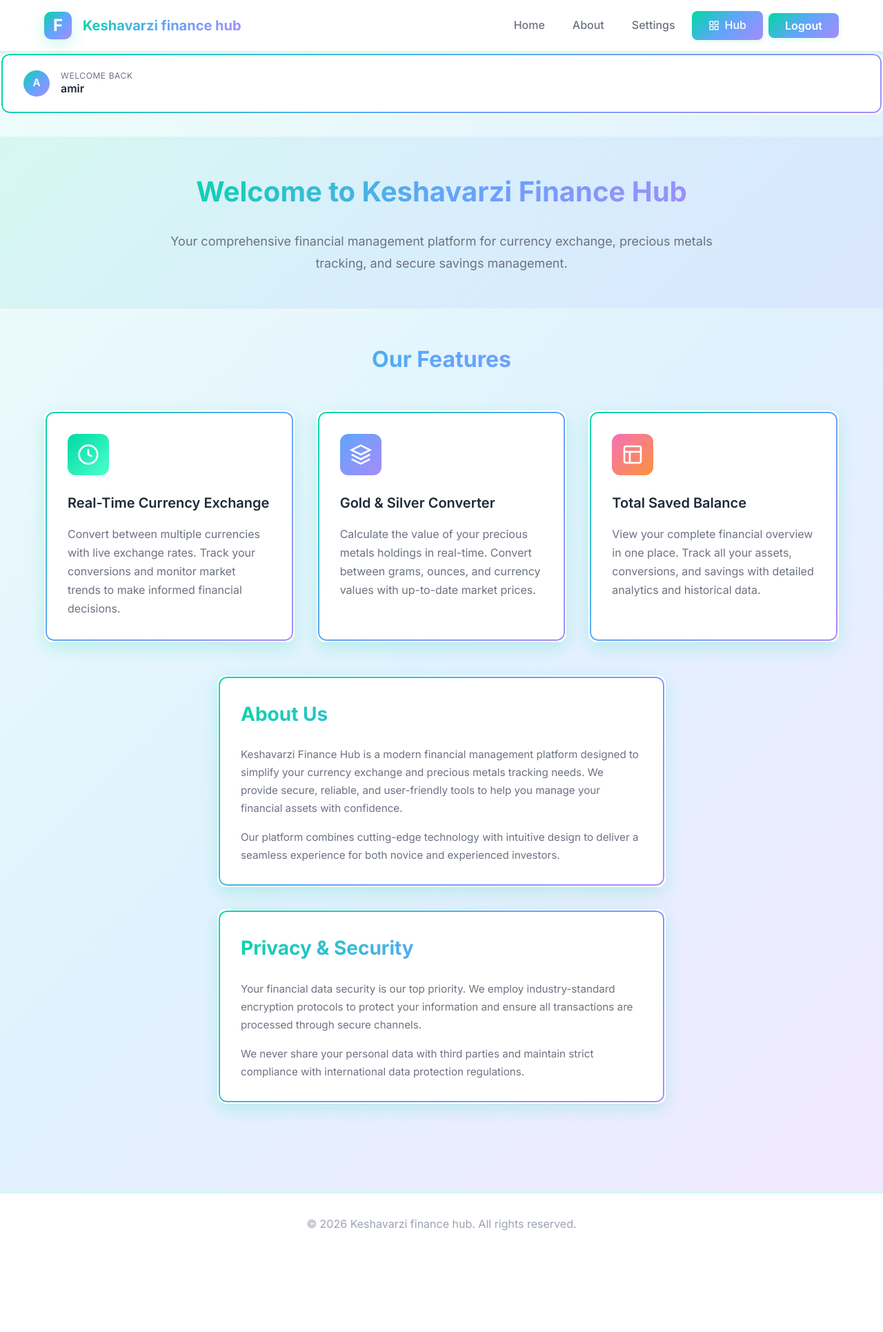
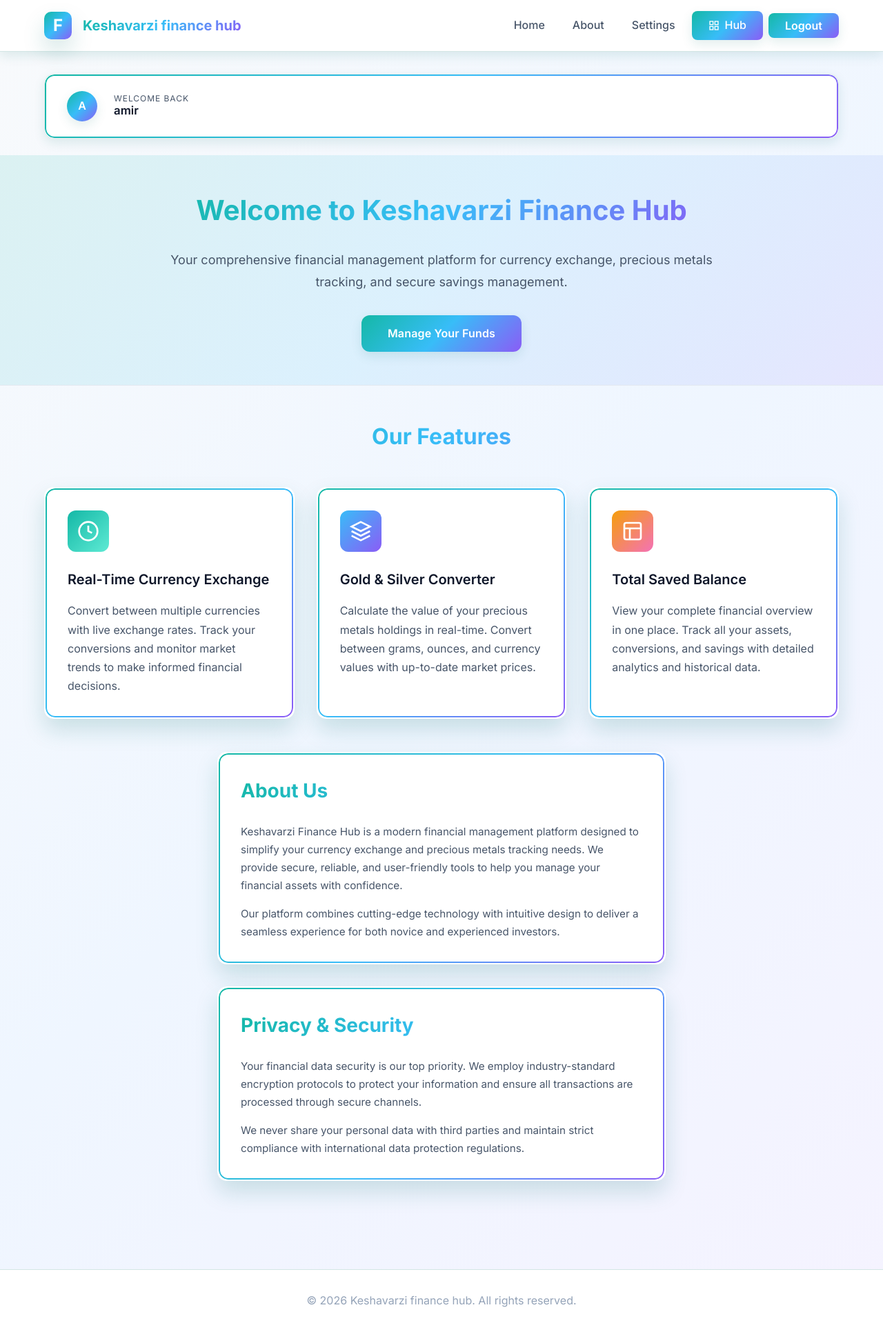
Before and after one commit to Amir-Sajedi/FinanceHub, a Django app: page / in a window 1280 px wide. Shown: the whole page at 69% size. Before the commit the page ends 1784 px from the top, so only its background shows below. Run offline with Django 5.2, Linux system fonts and the light colour scheme; a user stored in the database is signed in.

Commit message:
Refresh UI palette and layout
Agent-Logs-Url: https://github.com/Amir-Sajedi/FinanceHub/sessions/f5f2685c-553a-4247-866e-2b99e1f11c83

Co-authored-by: Amir-Sajedi <190197593+Amir-Sajedi@users.noreply.github.com>

```diff
--- a/bkiblog/blog/static/blog/index.css
+++ b/bkiblog/blog/static/blog/index.css
@@ -1,31 +1,32 @@
     :root {
-        --primary-green: #00d9a3;
-        --primary-green-dark: #00b386;
-        --primary-green-light: #4dffcd;
-        --accent-green: #7fffd4;
-        --accent-purple: #a78bfa;
-        --accent-blue: #60a5fa;
+        --primary-green: #14b8a6;
+        --primary-green-dark: #0f766e;
+        --primary-green-light: #5eead4;
+        --accent-green: #2dd4bf;
+        --accent-purple: #8b5cf6;
+        --accent-blue: #38bdf8;
         --accent-pink: #f472b6;
-        --accent-orange: #fb923c;
+        --accent-orange: #f59e0b;
         --bg-primary: #ffffff;
-        --bg-secondary: #f0fdfa;
+        --bg-secondary: #f8fafc;
         --bg-card: #ffffff;
-        --text-primary: #1f2937;
-        --text-secondary: #6b7280;
-        --text-light: #9ca3af;
-        --border-color: #e5e7eb;
-        --shadow-sm: 0 2px 8px rgba(0, 217, 163, 0.15);
-        --shadow-md: 0 8px 24px rgba(0, 217, 163, 0.2);
-        --shadow-lg: 0 16px 48px rgba(0, 217, 163, 0.25);
-        --gradient-vibrant: linear-gradient(135deg, #00d9a3 0%, #60a5fa 50%, #a78bfa 100%);
-        --gradient-warm: linear-gradient(135deg, #fb923c 0%, #f472b6 100%);
+        --text-primary: #0f172a;
+        --text-secondary: #475569;
+        --text-light: #94a3b8;
+        --border-color: #e2e8f0;
+        --shadow-sm: 0 6px 16px rgba(15, 118, 110, 0.12);
+        --shadow-md: 0 16px 32px rgba(15, 118, 110, 0.18);
+        --shadow-lg: 0 24px 48px rgba(15, 118, 110, 0.22);
+        --gradient-vibrant: linear-gradient(135deg, #14b8a6 0%, #38bdf8 50%, #8b5cf6 100%);
+        --gradient-warm: linear-gradient(135deg, #f59e0b 0%, #f472b6 100%);
+        --gradient-bg: linear-gradient(135deg, #f8fafc 0%, #eff6ff 50%, #f5f3ff 100%);
         --spacing-xs: 0.5rem;
         --spacing-sm: 1rem;
         --spacing-md: 1.5rem;
         --spacing-lg: 2rem;
         --spacing-xl: 3rem;
-        --border-radius: 12px;
-        --transition: all 0.3s cubic-bezier(0.4, 0, 0.2, 1);
+        --border-radius: 14px;
+        --transition: all 0.25s ease;
     }
 
     * {
@@ -42,7 +43,7 @@
         font-family: 'Inter', -apple-system, BlinkMacSystemFont, 'Segoe UI', sans-serif;
         line-height: 1.6;
         color: var(--text-primary);
-        background: linear-gradient(135deg, #f0fdfa 0%, #e0f2fe 50%, #f3e8ff 100%);
+        background: var(--gradient-bg);
         min-height: 100vh;
     }
 
@@ -52,7 +53,7 @@
         position: sticky;
         top: 0;
         z-index: 1000;
-        border-bottom: 2px solid rgba(0, 217, 163, 0.2);
+        border-bottom: 1px solid rgba(15, 118, 110, 0.18);
     }
 
     .nav-container {
@@ -111,7 +112,7 @@
 
     .nav-links a:hover {
         color: var(--primary-green);
-        background: linear-gradient(135deg, rgba(0, 217, 163, 0.1) 0%, rgba(96, 165, 250, 0.1) 100%);
+        background: linear-gradient(135deg, rgba(20, 184, 166, 0.12) 0%, rgba(56, 189, 248, 0.12) 100%);
         border-radius: 12px;
     }
 
@@ -133,11 +134,11 @@
     .signup-btn:hover {
         transform: translateY(-2px);
         box-shadow: var(--shadow-md);
-        background: linear-gradient(135deg, #60a5fa 0%, #00d9a3 50%, #a78bfa 100%) !important;
+        background: linear-gradient(135deg, #38bdf8 0%, #14b8a6 50%, #8b5cf6 100%) !important;
     }
 
     .hero {
-        background: linear-gradient(135deg, rgba(0, 217, 163, 0.1) 0%, rgba(96, 165, 250, 0.1) 50%, rgba(167, 139, 250, 0.1) 100%);
+        background: linear-gradient(135deg, rgba(20, 184, 166, 0.12) 0%, rgba(56, 189, 248, 0.12) 50%, rgba(139, 92, 246, 0.1) 100%);
         padding: var(--spacing-xl) var(--spacing-md);
         text-align: center;
         border-bottom: 1px solid var(--border-color);
@@ -162,6 +163,43 @@
         font-size: 1.125rem;
         color: var(--text-secondary);
         line-height: 1.8;
+    }
+
+    .hero-actions {
+        margin-top: var(--spacing-lg);
+        display: flex;
+        justify-content: center;
+    }
+
+    .manage-funds-btn {
+        display: inline-flex;
+        align-items: center;
+        justify-content: center;
+        padding: 0.85rem 2.4rem;
+        border-radius: 12px;
+        font-weight: 600;
+        text-decoration: none;
+        color: white;
+        background: var(--gradient-vibrant);
+        box-shadow: var(--shadow-sm);
+        transition: var(--transition);
+        letter-spacing: 0.01em;
+    }
+
+    .manage-funds-btn:hover {
+        transform: translateY(-2px);
+        box-shadow: var(--shadow-md);
+        background: linear-gradient(135deg, #38bdf8 0%, #14b8a6 50%, #8b5cf6 100%);
+    }
+
+    .manage-funds-btn:active {
+        transform: translateY(0);
+        box-shadow: var(--shadow-sm);
+    }
+
+    .manage-funds-btn:focus-visible {
+        outline: 2px solid var(--primary-green);
+        outline-offset: 3px;
     }
 
     .container {
@@ -219,20 +257,20 @@
     }
 
     .feature-card:hover {
-        transform: translateY(-8px);
+        transform: translateY(-6px);
         box-shadow: var(--shadow-lg);
     }
 
     .feature-card:nth-child(1) .feature-icon {
-        background: linear-gradient(135deg, #00d9a3 0%, #4dffcd 100%);
+        background: linear-gradient(135deg, #14b8a6 0%, #5eead4 100%);
     }
 
     .feature-card:nth-child(2) .feature-icon {
-        background: linear-gradient(135deg, #60a5fa 0%, #a78bfa 100%);
+        background: linear-gradient(135deg, #38bdf8 0%, #8b5cf6 100%);
     }
 
     .feature-card:nth-child(3) .feature-icon {
-        background: linear-gradient(135deg, #f472b6 0%, #fb923c 100%);
+        background: linear-gradient(135deg, #f59e0b 0%, #f472b6 100%);
     }
 
     .feature-icon {
@@ -325,7 +363,7 @@
         text-align: center;
         padding: var(--spacing-lg);
         color: var(--text-light);
-        border-top: 2px solid rgba(0, 217, 163, 0.2);
+        border-top: 1px solid rgba(15, 118, 110, 0.18);
         margin-top: var(--spacing-xl);
     }
 
@@ -346,6 +384,15 @@
 
         .hero p {
             font-size: 1rem;
+        }
+
+        .welcome-banner {
+            margin-top: var(--spacing-md);
+        }
+
+        .welcome-banner-inner {
+            flex-direction: column;
+            align-items: flex-start;
         }
 
         .features-grid {
@@ -369,19 +416,32 @@
         .feature-card {
             padding: var(--spacing-md);
         }
+
+        .manage-funds-btn {
+            width: 100%;
+        }
     }
 
     .welcome-banner {
+        max-width: 1200px;
+        margin: var(--spacing-lg) auto var(--spacing-md);
+        padding: 0 var(--spacing-md);
+    }
+
+    .welcome-banner-inner {
+        display: flex;
+        align-items: center;
+        gap: var(--spacing-md);
         background: var(--bg-card);
         border-radius: var(--border-radius);
         padding: var(--spacing-md) var(--spacing-lg);
-        margin-bottom: var(--spacing-lg);
-        border: 2px solid transparent;
+        border: 1px solid rgba(15, 118, 110, 0.12);
         position: relative;
         overflow: hidden;
+        box-shadow: var(--shadow-sm);
     }
 
-    .welcome-banner::before {
+    .welcome-banner-inner::before {
         content: '';
         position: absolute;
         top: 0;
@@ -397,24 +457,19 @@
         pointer-events: none;
     }
 
-    .welcome-banner-inner {
-        display: flex;
-        align-items: center;
-        gap: var(--spacing-sm);
-    }
-
     .welcome-avatar {
-        width: 38px;
-        height: 38px;
+        width: 44px;
+        height: 44px;
         background: var(--gradient-vibrant);
         color: white;
         border-radius: 50%;
         display: flex;
         align-items: center;
         justify-content: center;
-        font-size: 0.95rem;
+        font-size: 1rem;
         font-weight: 600;
         flex-shrink: 0;
+        box-shadow: var(--shadow-sm);
     }
 
     .welcome-text {
@@ -427,11 +482,11 @@
         font-size: 0.75rem;
         color: var(--text-secondary);
         text-transform: uppercase;
-        letter-spacing: 0.05em;
+        letter-spacing: 0.08em;
     }
 
     .welcome-name {
-        font-size: 1rem;
+        font-size: 1.05rem;
         font-weight: 600;
         color: var(--text-primary);
     }
@@ -462,7 +517,7 @@
 .hub-btn:hover {
     transform: translateY(-2px);
     box-shadow: var(--shadow-md);
-    background: linear-gradient(135deg, #60a5fa 0%, #00d9a3 50%, #a78bfa 100%) !important;
+    background: linear-gradient(135deg, #38bdf8 0%, #14b8a6 50%, #8b5cf6 100%) !important;
 }
 
 .hub-btn:focus {
--- a/bkiblog/blog/templates/blog/main-page.html
+++ b/bkiblog/blog/templates/blog/main-page.html
@@ -20,6 +20,9 @@
         <div class="hero-content">
             <h1>Welcome to Keshavarzi Finance Hub</h1>
             <p>Your comprehensive financial management platform for currency exchange, precious metals tracking, and secure savings management.</p>
+            <div class="hero-actions">
+                <a href="{% url 'converter' %}" class="manage-funds-btn">Manage Your Funds</a>
+            </div>
         </div>
     </header>
 
```
Also changed, not shown: bkiblog/blog/static/blog/login.css (+13 -12 lines), bkiblog/blog/static/blog/logout.css (+18 -18 lines), bkiblog/blog/static/blog/password_change.css (+21 -19 lines), bkiblog/blog/static/blog/password_reset.css (+18 -18 lines), bkiblog/blog/static/blog/password_reset_complete.css (+18 -18 lines), bkiblog/blog/static/blog/password_reset_confirm.css (+21 -21 lines), bkiblog/blog/static/blog/password_reset_done.css (+17 -17 lines), bkiblog/conversionapp/static/converter.css (+4 -5 lines).
